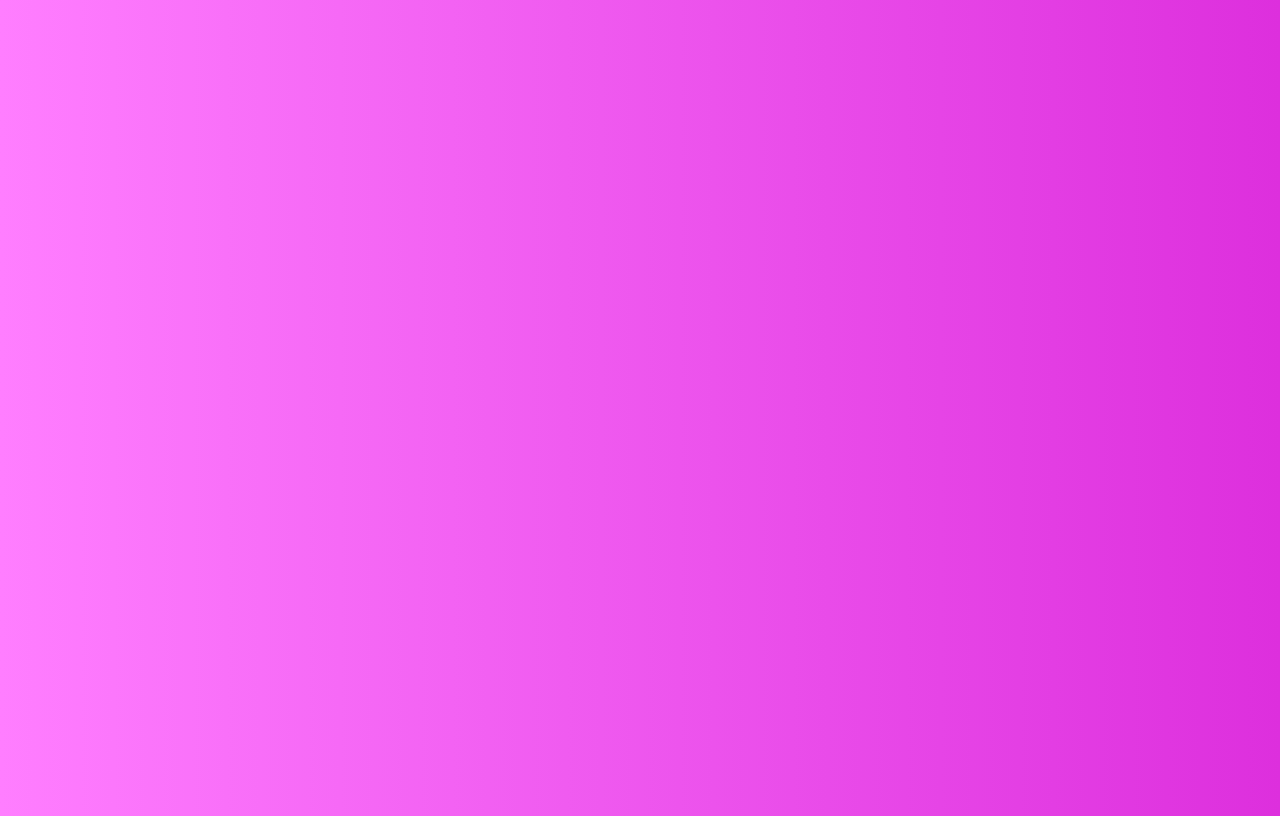
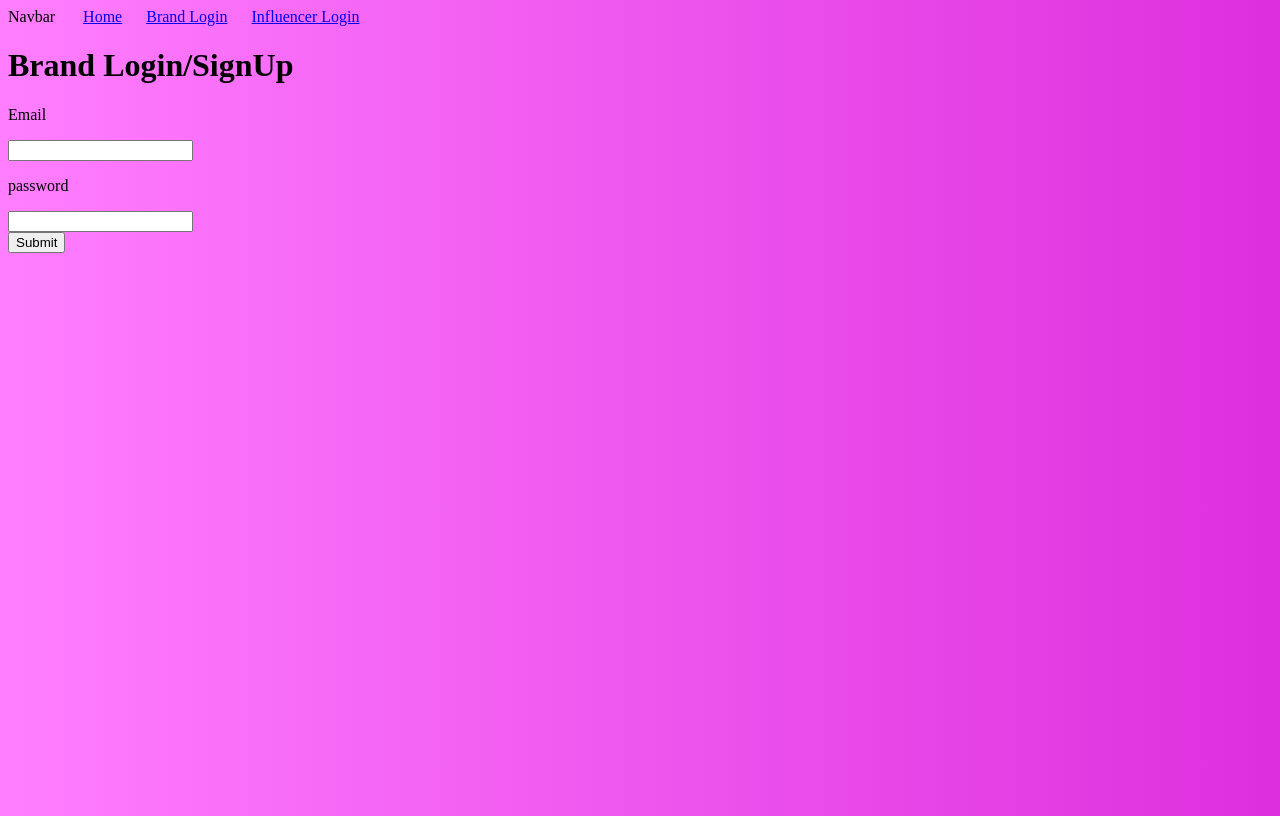
Before and after one commit to eagleeye0/eagleeye0.github.io, a React (Create React App) app: page /brand-login in a window 1280 px wide. Before the commit this address had no page. Built offline with nearby package versions, Linux system fonts and the light colour scheme.

Commit message:
Added more changes

```diff
--- a/public/index.html
+++ b/public/index.html
@@ -3,7 +3,7 @@
 
 <head>
     <meta charset="utf-8">
-    <title>NPX store</title>
+    <title>Brandfluence</title>
     <meta content="width=device-width, initial-scale=1.0" name="viewport">
 
     <!-- Favicon -->
--- a/src/App.jsx
+++ b/src/App.jsx
@@ -1,7 +1,9 @@
 import React from "react";
 import { BrowserRouter as Router, Routes, Route } from "react-router-dom";
 import Home from "./pages/home";
-import Shop from "./pages/shop";
+// import Shop from "./pages/shop";
+import BrandLogin from "./pages/brandLogin";
+import InfluencerLogin from "./pages/influencerLogin";
 
 export default function App() {
 
@@ -9,7 +11,9 @@ export default function App() {
   return <Router>
     <Routes>
       <Route path="/" element={<Home />} />
-      <Route path="/shop/" element={<Shop />} />
+      {/* <Route path="/shop/" element={<Shop />} /> */}
+      <Route path="/brand-login/" element={<BrandLogin />} />
+      <Route path="/influencer-login/" element={<InfluencerLogin />} />
       {/* <Route
         path="/dashboard"
         element={
--- a/src/components/navbar.jsx
+++ b/src/components/navbar.jsx
@@ -5,10 +5,13 @@ export default function Navbar() {
     return <>
         <div>
             Navbar
-            <br></br>
+            &nbsp;&nbsp;&nbsp;&nbsp;&nbsp;&nbsp;
             <a href="/">Home</a>
-            <br></br>
-            <a href="/shop">Shop</a>
+            &nbsp;&nbsp;&nbsp;&nbsp;&nbsp;&nbsp;
+            {/* <a href="/shop">Shop</a> */}
+            <a href="/brand-login">Brand Login</a>
+            &nbsp;&nbsp;&nbsp;&nbsp;&nbsp;&nbsp;
+            <a href="/influencer-login">Influencer Login</a>
         </div>
     </>
 }
--- /dev/null
+++ b/src/pages/brandLogin.jsx
@@ -0,0 +1,21 @@
+import React from "react";
+import Navbar from "../components/navbar";
+
+export default function Shop() {
+
+
+  return <>
+    <Navbar />
+    <h1>Brand Login/SignUp</h1>
+    <form>
+      <p>Email</p>
+      <input type="email"></input>
+      <br />
+
+      <p>password</p>
+      <input type="password"></input>
+      <br />
+      <button>Submit</button>
+    </form>
+  </>
+}
--- /dev/null
+++ b/src/pages/influencerLogin.jsx
@@ -0,0 +1,21 @@
+import React from "react";
+import Navbar from "../components/navbar";
+
+export default function Shop() {
+
+
+  return <>
+    <Navbar />
+    <h1>Influencer Login/SignUp</h1>
+    <form>
+      <p>Email</p>
+      <input type="email"></input>
+      <br />
+
+      <p>password</p>
+      <input type="password"></input>
+      <br />
+      <button>Submit</button>
+    </form>
+  </>
+}
```
Also changed, not shown: 1 other file (tests, documents, lock files or other folders).
